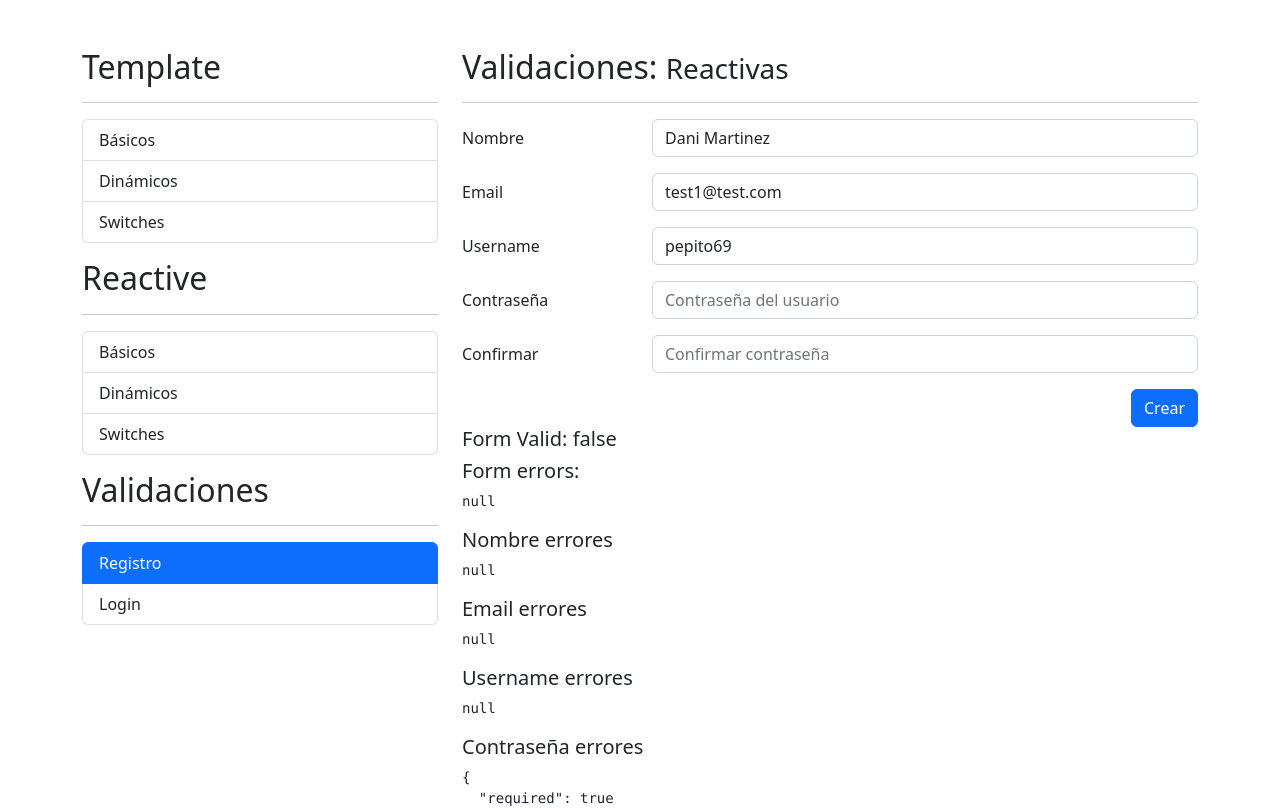
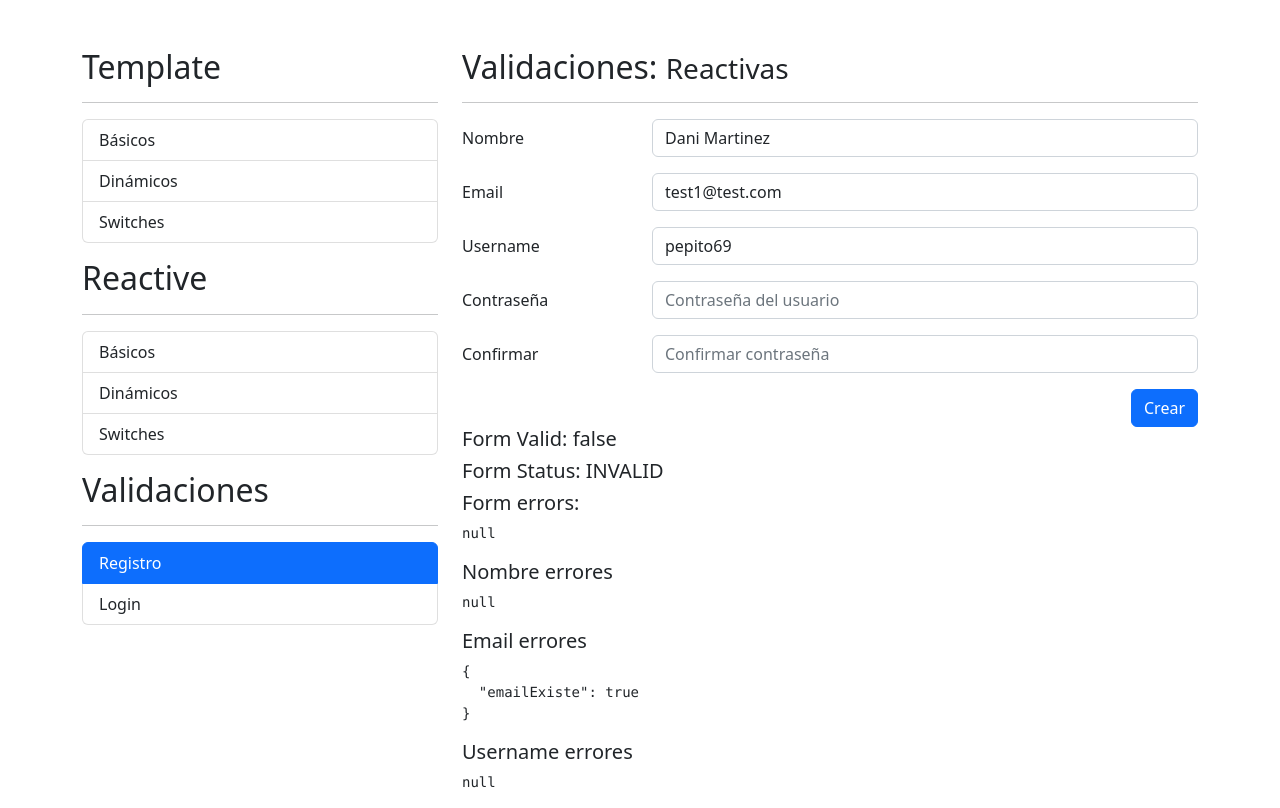
Before and after one commit to DaniMartinezMarin/formulariosApp, an Angular app: page /auth/registro in a window 1280 px wide. Shown: the top 808 px of the page. Built offline with nearby package versions, Linux system fonts and the light colour scheme; data requests are answered from the project's data file.

Commit message:
feat: Creada validacion asincrona de ejemplo

```diff
--- a/src/app/app.module.ts
+++ b/src/app/app.module.ts
@@ -1,5 +1,6 @@
 import { NgModule } from '@angular/core';
 import { BrowserModule } from '@angular/platform-browser';
+import { HttpClientModule } from '@angular/common/http'
 
 import { AppRoutingModule } from './app-routing.module';
 import { AppComponent } from './app.component';
@@ -11,6 +12,7 @@
   ],
   imports: [
     BrowserModule,
+    HttpClientModule,
     AppRoutingModule,
     SharedModule
   ],
--- a/src/app/auth/pages/registro/registro.component.html
+++ b/src/app/auth/pages/registro/registro.component.html
@@ -91,6 +91,7 @@
       <div class="row">
         <div class="col">
           <button class="btn btn-primary float-end"
+                  [disabled]="miFormulario.pending"
                   type="submit">
             Crear
           </button>
@@ -103,6 +104,7 @@
 
 
 <h5>Form Valid: {{miFormulario.valid}}</h5>
+<h5>Form Status: {{miFormulario.status}}</h5>
 <h5>Form errors:</h5>
 <pre>{{miFormulario.errors | json}}</pre>
 
--- a/src/app/auth/pages/registro/registro.component.ts
+++ b/src/app/auth/pages/registro/registro.component.ts
@@ -1,5 +1,6 @@
 import { Component, OnInit } from '@angular/core';
 import { FormBuilder, FormGroup, Validators } from '@angular/forms';
+import { EmailValidatorService } from 'src/app/shared/validators/email-validator.service';
 import { ValidatorsService } from 'src/app/shared/validators/validators.service';
 
 @Component({
@@ -11,7 +12,7 @@
 
   miFormulario: FormGroup = this.fb.group({
     nombre: ['', [Validators.required, Validators.pattern(this.validatorService.nombreApellidoPattern)] ],
-    email: ['', [Validators.required, Validators.pattern(this.validatorService.emailPattern)] ],
+    email: ['', [Validators.required, Validators.pattern(this.validatorService.emailPattern)], [this.emailValidator] ],
     username: ['', [Validators.required, this.validatorService.noPuedeSerAgathor] ], //No se ponen los parentesis de ejecutar el metodo
     password: ['', [Validators.required, Validators.minLength(6)] ],
     confirm_password: ['', [Validators.required] ],
@@ -21,7 +22,8 @@
 
   constructor(
     private fb: FormBuilder,
-    private validatorService: ValidatorsService
+    private validatorService: ValidatorsService,
+    private emailValidator: EmailValidatorService
   ) { }
 
   ngOnInit(): void {
--- /dev/null
+++ b/src/app/shared/validators/email-validator.service.ts
@@ -0,0 +1,26 @@
+import { HttpClient } from '@angular/common/http';
+import { Injectable } from '@angular/core';
+import { AbstractControl, AsyncValidator, ValidationErrors } from '@angular/forms';
+import { Observable } from 'rxjs';
+import { map, delay } from 'rxjs/operators';
+
+@Injectable({
+  providedIn: 'root'
+})
+export class EmailValidatorService implements AsyncValidator{
+
+  constructor( private http: HttpClient ) { }
+
+  validate(control: AbstractControl): Observable<ValidationErrors | null> {
+
+    const email = control.value;
+
+    return this.http.get<any[]>(`http://localhost:3000/usuarios?q=${email}`)
+                .pipe(
+                  map( resp => {
+                    return (resp.length === 0) ? null : {emailExiste: true}
+                  }),
+                  delay(3000)
+                );
+  }
+}
```
